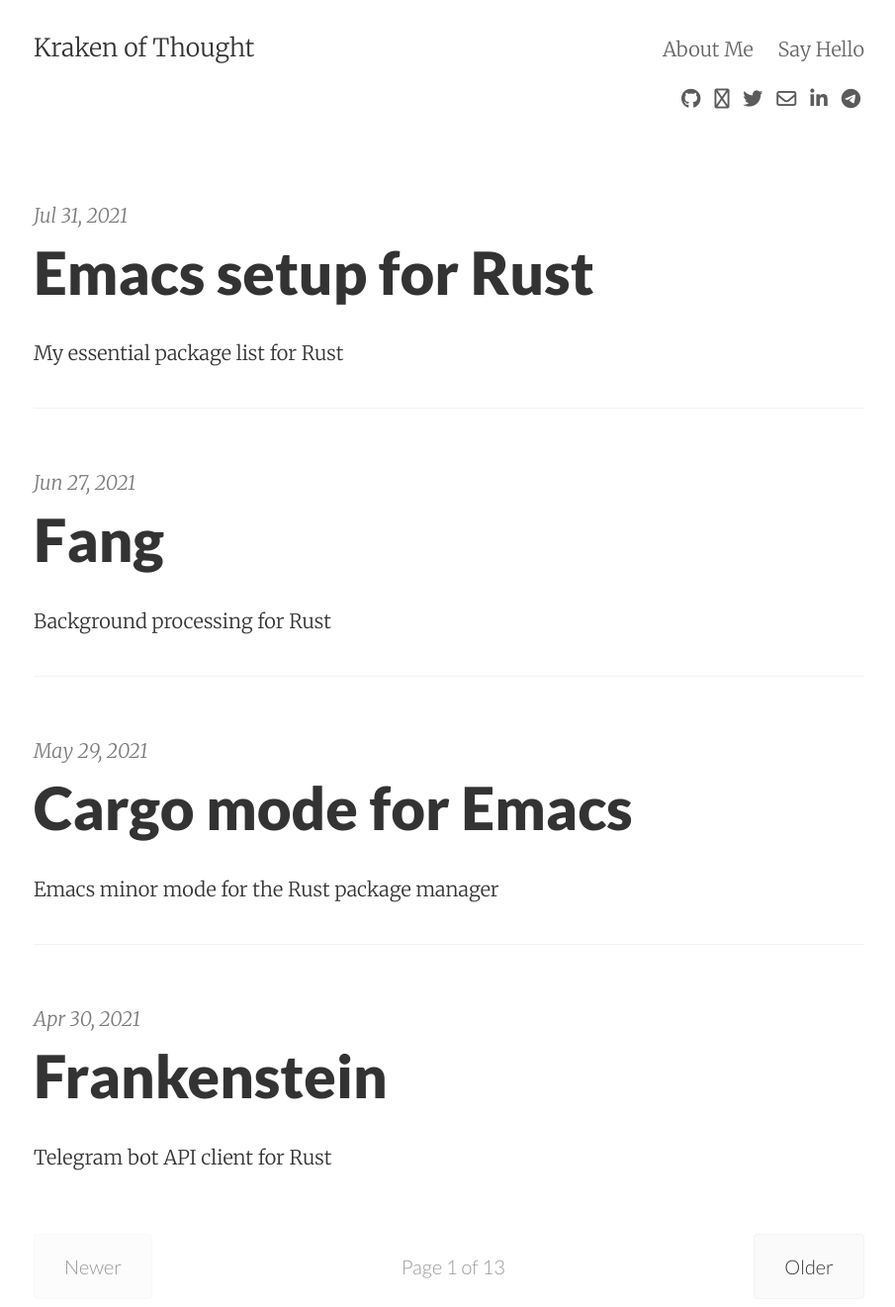
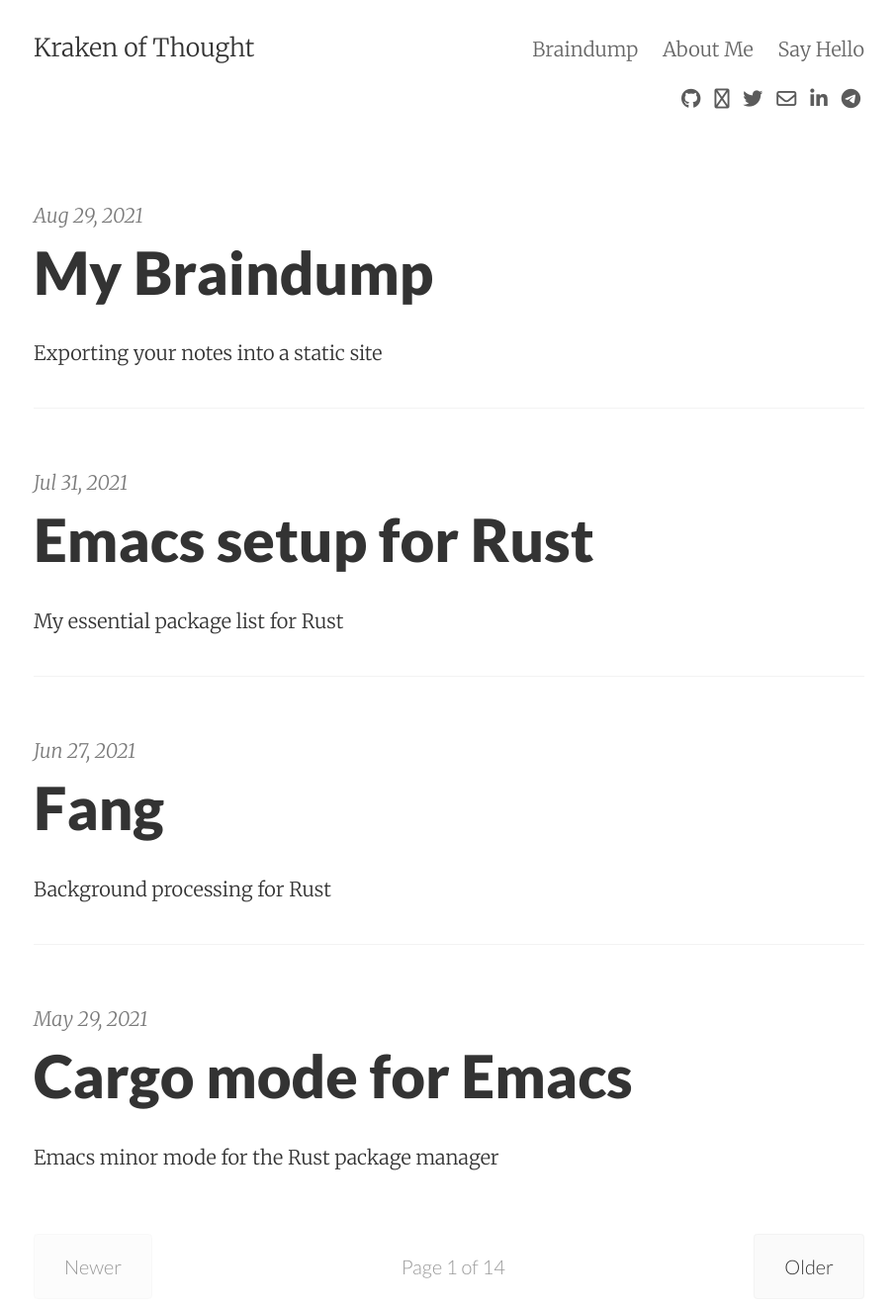
Before and after one commit to ayrat555/ayrat555.github.io, a Jekyll site: the page built from index.html, in a window 1280 px wide, cut to the strip 0-1321 px from the top of the page. Shown: the whole strip at 99% size, without its empty margins (186-1091 px from the left). Built offline with Jekyll 4.4.1, drawn with Linux system fonts in a browser that asks for light colours; nearby versions of some CDN libraries; the list of posts is cut into pages by our own code; some of the changed lines change nothing that is shown.

Commit message:
add braindump

```diff
--- a/_includes/navigation.html
+++ b/_includes/navigation.html
@@ -1,5 +1,7 @@
 {% assign default_paths = site.pages | map: "path" %}
 {% assign page_paths = site.header_pages | default: default_paths %}
+
+<a href="https://braindump.badykov.com/">Braindump</a>
 
 {% for path in page_paths %}
 
--- /dev/null
+++ b/_posts/2021-08-29-braindump.md
@@ -0,0 +1,47 @@
+---
+layout: post
+title: My Braindump
+date: 2021-08-29
+summary: Exporting your notes into a static site
+categories: common
+---
+
+![brain](/images/29-08-2021-brain.png)
+
+Exactly 6 months ago I wrote a [post](/common/2021/03/28/org-roam/) about zettelkasten and [org-roam](https://github.com/org-roam/org-roam).
+
+Now I accumulated a set of useful knowledge nuggets that I'm returning to again and again. I think these notes can be useful not only for myself. So I decided to export them into [my braindump](https://braindump.badykov.com/) - a static site with my notes.
+
+In this post, I'll describe simple steps to create a static site with your braindump.
+
+## Org-roam
+
+I use org-roam to take my notes. Org-roam uses [org mode](https://www.badykov.com/emacs/2018/08/26/be-productive-with-org-mode/) files for notes. Org-roam is one of the most powerful note-taking tools.
+
+Some static site generators have built-in support for org-mode files but you can easily export them to different formats (markdown, html, etc). The list of projects I've tried:
+
+- [firn](https://github.com/theiceshelf/firn) - Org Mode Static Site Generator. It doesn't support uppercase org properties used by org-roam.
+- [zola](https://github.com/getzola/zola) - A fast static site generator in Rust. Being a fan of the Rust language myself, the idea of using it seemed nice. But I couldn't find a good enough theme for my notes :)
+- [hugo](https://github.com/gohugoio/hugo) - A static site generator in Go. It's the most popular one on this list. And there are already braindump sites using it. For example, [https://braindump.jethro.dev/](https://braindump.jethro.dev/) and [https://sidhartharya.me/braindump/index.html](https://sidhartharya.me/braindump/index.html).  So I decided to go with it.
+
+The only problem I experienced is that the note export wasn't smooth for me. So for now I exported just a handful of notes, but I'm planning to create some kind of tool to easily export my public notes with a single command.
+
+## Tweaking Hugo theme
+
+I chose [the cortex Hugo theme](https://github.com/jethrokuan/cortex) by Jethro Kuan. But in my opinion, it has a big flaw - it doesn't have search functionality. I think this feature a critical to make your braindump useful not only for people visiting your site but also for yourself. So I decided to add this functionality.
+
+Fortunately, I'm not the first person stumbling upon this problem. There is [a good post](https://victoria.dev/blog/add-search-to-hugo-static-sites-with-lunr/) describing steps to add search with lunr.js. So I used this post to add a search feature to my braindump. Also, I created [a PR](https://github.com/jethrokuan/cortex/pull/8) to Jethro Kuan's cortex theme with my changes.
+
+Another modification I made to the cortex theme is I changed its CSS styles to make my braindump darker. Because everything looks cooler in the dark mode. You can find my version of the cortex theme at [https://github.com/ayrat555/cortex-dark](https://github.com/ayrat555/cortex-dark). I'm by no means a CSS expert so my changes may seem dirty for some of you. But it got the job done.
+
+## Deploying on GitHub pages
+
+The last step is to deploy a braindump. I used github pages for that. You can host your public static sites freely on github and the deployment process is super easy. You can find the source code of my braindump at [https://github.com/ayrat555/braindump](https://github.com/ayrat555/braindump).
+
+## Conclusion
+
+- [https://github.com/ayrat555/cortex-dark](https://github.com/ayrat555/cortex-dark) - dark theme for braindump (hugo)
+- [https://github.com/ayrat555/braindump](https://github.com/ayrat555/braindump) - source code for my braindump
+- [https://braindump.badykov.com/](https://braindump.badykov.com/) - my braindump
+
+The task for next weekend is to figure out a way to smoothly export my public notes. ;)
```
Also changed, not shown: 1 other file.
